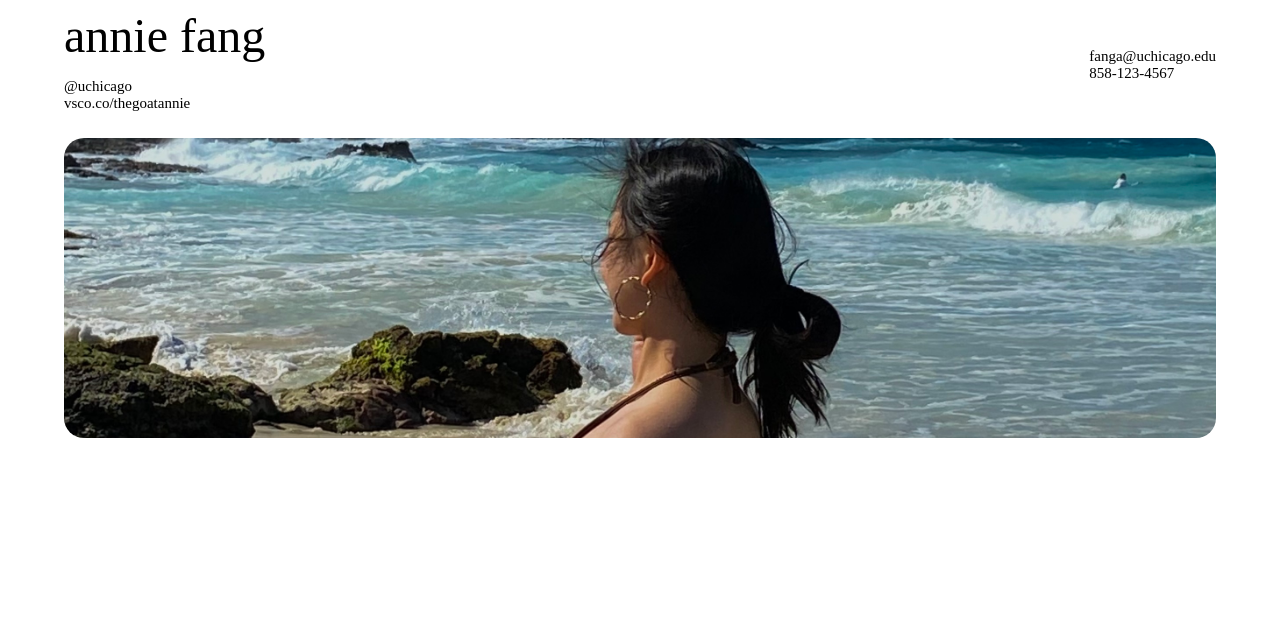
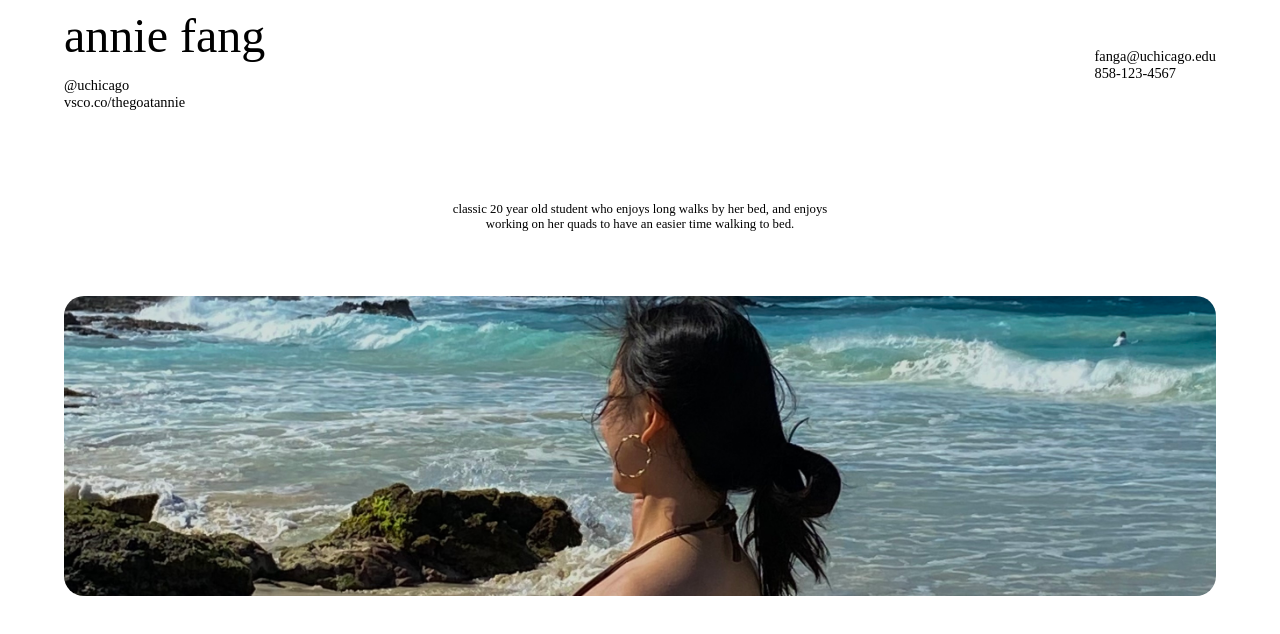
Before and after one commit to thegoatannie/instagram, a plain HTML site: page index.html in a window 1280 px wide. Drawn offline with Linux system fonts and the light colour scheme.

Commit message:
scalable font

```diff
--- a/index.html
+++ b/index.html
@@ -34,7 +34,15 @@
 
     .right {
       padding-top: 5vh;
-      font-size: 15px;
+      font-size: 0.3em;
+    }
+
+    .bed {
+      font-size: 0.8em;
+      width: 30vw;
+      text-align: center;
+      margin: 0 auto;
+      padding: 5vw;
     }
 
      .image_header {
@@ -52,7 +60,7 @@
       <div class="text_header">
         <div class="left">
           annie fang <br>
-          <p style="font-size:15px">
+          <p style="font-size:0.3em">
             @uchicago <br>
             vsco.co/thegoatannie
           </p>
@@ -63,6 +71,12 @@
         </div>
       </div>
 
+      <div class="bed">
+        classic 20 year old student who
+enjoys long walks by her bed, and
+enjoys working on her quads to have an easier time walking to bed.
+      </div>
+
 
       <div class="image_header" style="background-image: url('IMG_5619_Original (1).jpg')"></div>
     </main>
```
